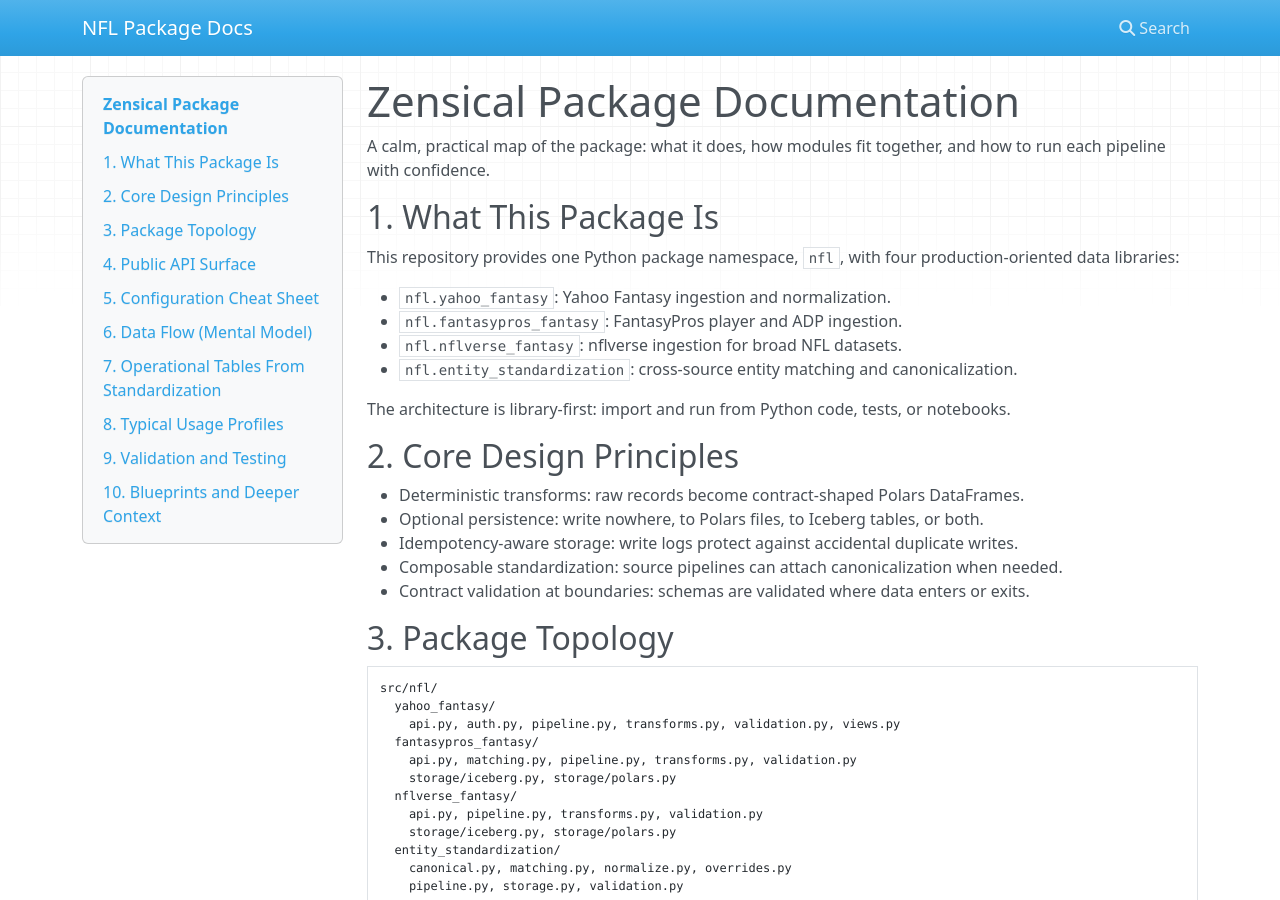
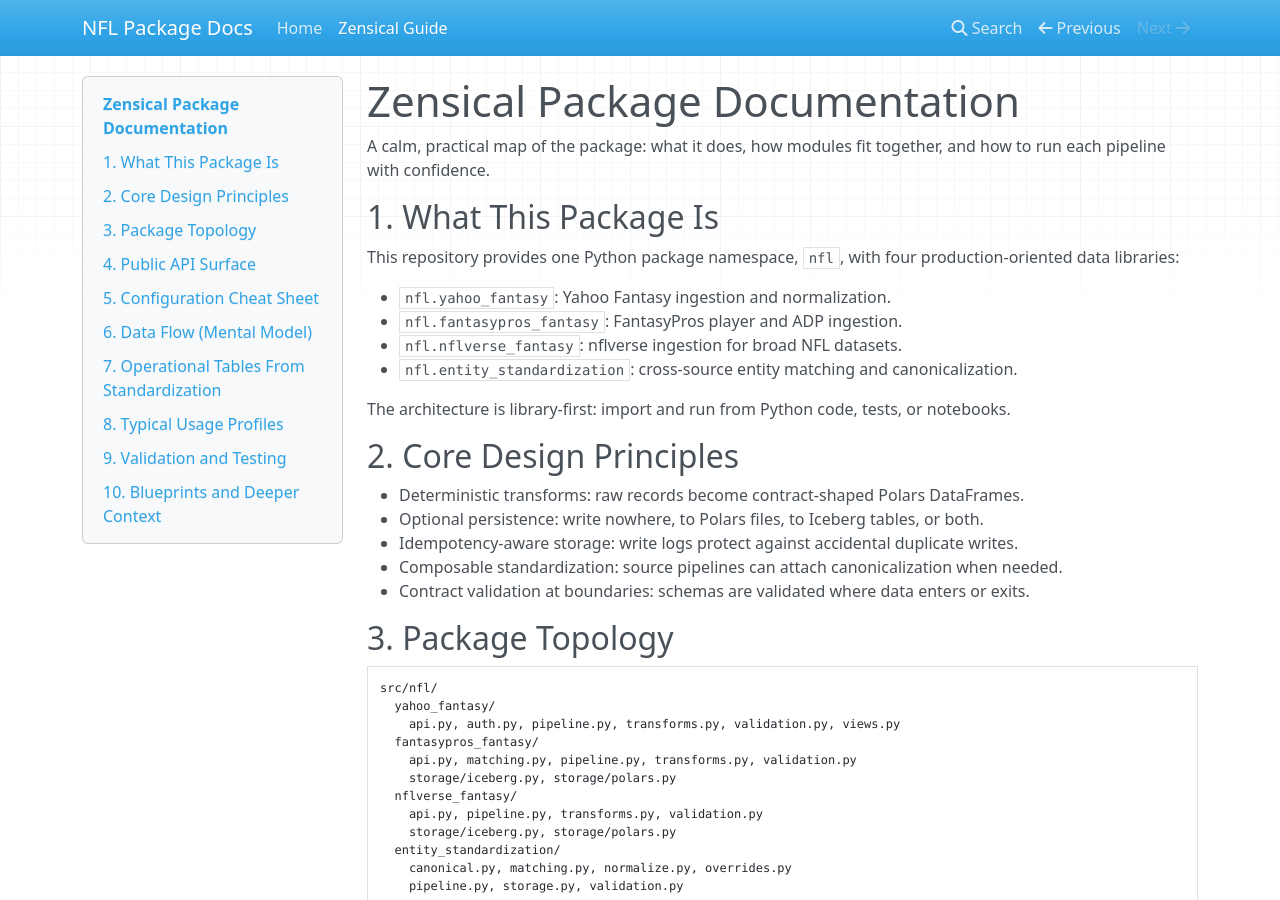
Before and after one commit to sansbacon/nfl, an MkDocs documentation site: the page built from docs/ZENSICAL_DOCUMENTATION.md, in a window 1280 px wide and 900 px high. Built offline with MkDocs 1.6.1, drawn with Linux system fonts in a browser that asks for light colours; nearby versions of some CDN libraries.

Commit message:
Fixing 404 error

```diff
--- a/mkdocs.yml
+++ b/mkdocs.yml
@@ -5,4 +5,5 @@
 theme:
   name: mkdocs
 nav:
-  - Home: ZENSICAL_DOCUMENTATION.md
+  - Home: index.md
+  - Zensical Guide: ZENSICAL_DOCUMENTATION.md
```
Also changed, not shown: docs/index.md (added, +7 -0 lines).
